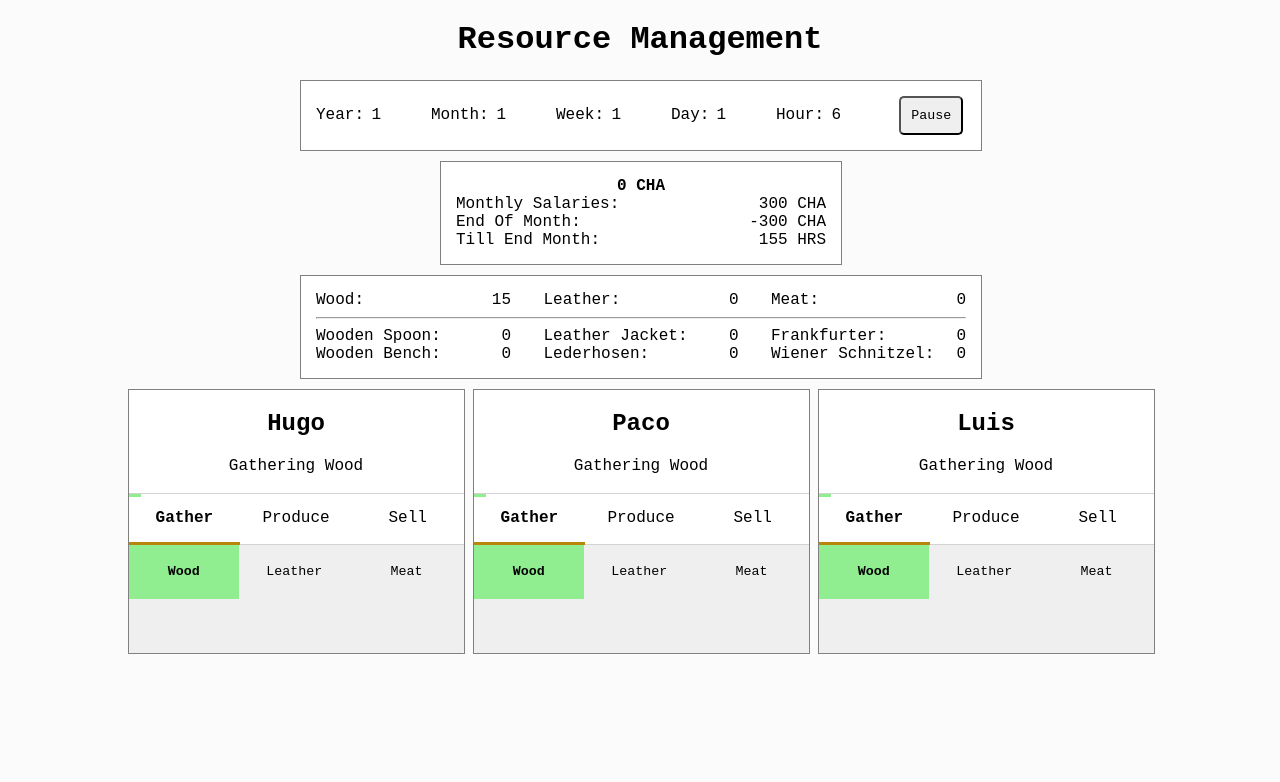
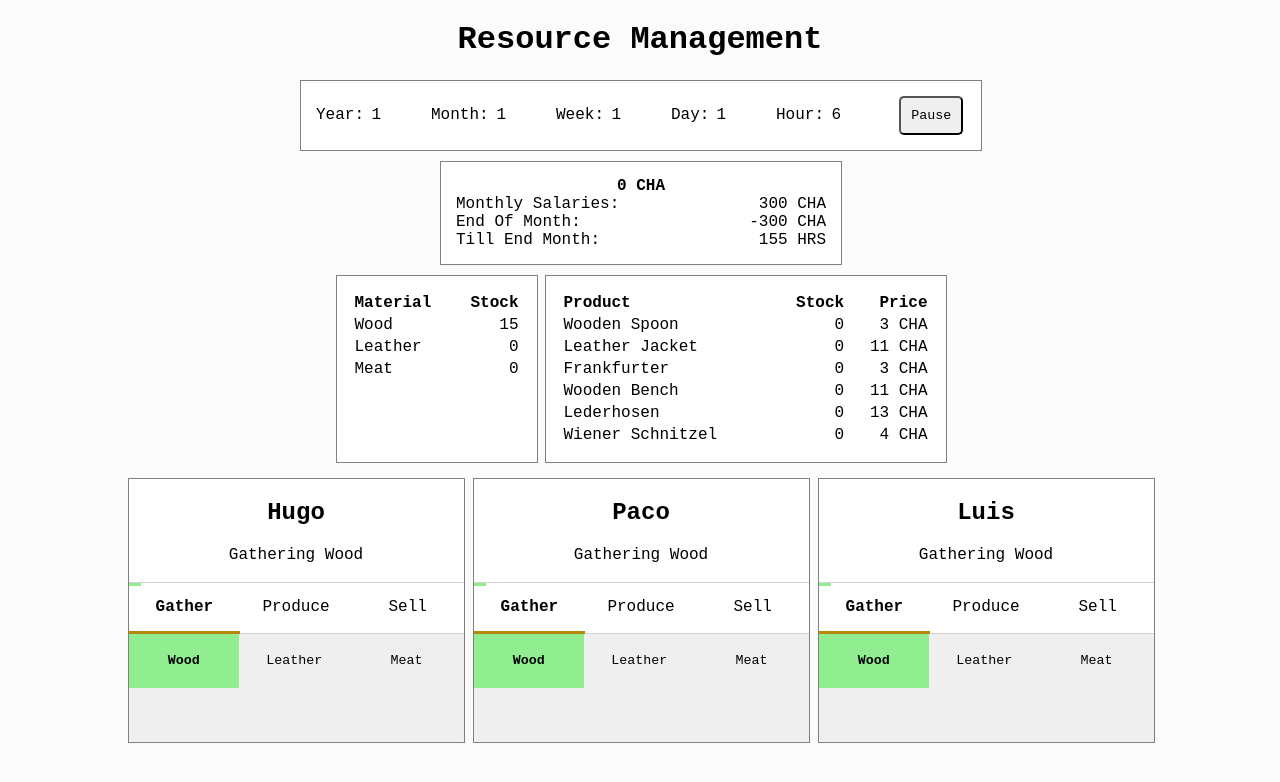
Before and after one commit to pinguinosod/resource-management, a React (Create React App) app: page / in a window 1280 px wide. Shown: the top 782 px of the page. Built offline with nearby package versions, Linux system fonts and the light colour scheme.

Commit message:
Implement variable market prices

```diff
--- a/src/App.js
+++ b/src/App.js
@@ -35,7 +35,8 @@ class App extends Component {
         quantity: 2
       }],
       stock: 0,
-      price: 3
+      price: 3,
+      marketPrice: 3
     }, {
       id: 3,
       name: 'Leather Jacket',
@@ -44,7 +45,8 @@ class App extends Component {
         quantity: 10
       }],
       stock: 0,
-      price: 16
+      price: 11,
+      marketPrice: 11
     }, {
       id: 5,
       name: 'Frankfurter',
@@ -53,7 +55,8 @@ class App extends Component {
         quantity: 2
       }],
       stock: 0,
-      price: 3
+      price: 3,
+      marketPrice: 3
     }, {
       id: 2,
       name: 'Wooden Bench',
@@ -62,7 +65,8 @@ class App extends Component {
         quantity: 10
       }],
       stock: 0,
-      price: 16
+      price: 11,
+      marketPrice: 11
     }, {
       id: 4,
       name: 'Lederhosen',
@@ -71,7 +75,8 @@ class App extends Component {
         quantity: 12
       }],
       stock: 0,
-      price: 21
+      price: 13,
+      marketPrice: 13
     }, {
       id: 6,
       name: 'Wiener Schnitzel',
@@ -80,7 +85,8 @@ class App extends Component {
         quantity: 3
       }],
       stock: 0,
-      price: 5
+      price: 4,
+      marketPrice: 4
     }],
     workers: [{
       id: 1,
@@ -127,10 +133,28 @@ class App extends Component {
       const coinsAtStart = this.state.coins;
       this.setState({ loading: true, gotNewCoins: false });
       this.doLabor()
-      if (this.state.hours > 0 && this.hrsTillNextMonth(this.state.hours) === 0) this.paySalaries()
+      if (this.state.hours > 0 && this.hrsTillNextMonth(this.state.hours) === 0) {
+        this.paySalaries()
+        this.adjustMarketPrices()
+      }
       this.setState({ hours: this.state.hours + 1, loading: false, gotNewCoins: this.state.coins > coinsAtStart })
       this.checkGameOver()
     }
+  }
+
+  adjustMarketPrices() {
+    this.setState({
+      products: this.state.products.map((product) => {
+        return {
+          id: product.id,
+          name: product.name,
+          recipe: product.recipe,
+          stock: product.stock,
+          price: product.price,
+          marketPrice: Math.ceil(product.price * (Math.random() * 0.4 + 0.8))
+        }
+      })
+    })
   }
 
   checkGameOver() {
@@ -176,7 +200,8 @@ class App extends Component {
           name: product.name,
           recipe: product.recipe,
           stock: product.stock + produced,
-          price: product.price
+          price: product.price,
+          marketPrice: product.marketPrice
         }
       }
       return product
@@ -193,7 +218,7 @@ class App extends Component {
       if (product.id === productId) {
         let newStock = product.stock
         if (product.stock > 0) {
-          updatedCoins += product.price
+          updatedCoins += product.marketPrice
           newStock--
         }
 
@@ -203,6 +228,7 @@ class App extends Component {
           recipe: product.recipe,
           stock: newStock,
           price: product.price,
+          marketPrice: product.marketPrice,
           taskEffort: product.taskEffort
         }
       }
--- a/src/Resources/Resources.css
+++ b/src/Resources/Resources.css
@@ -1,35 +1,35 @@
 @media (min-width: 703px) {
-  .Resources {
-    width: 680px;
+  .Materials {
+    width: 200px;
+    min-height: 186px;
+    margin: 0 5px 10px 2px;
+  }
+
+  .Products {
+    width: 400px;
   }
 }
 
-.App.paused .Resources {
+.App.paused .Resources .Materials,
+.App.paused .Resources .Products {
   background-color: lightgray;
 }
 
-.Resources .materials-grid,
-.Resources .products-grid {
-  display: grid;
-  grid-template-columns: auto;
+.products-table,
+.materials-table {
+  width: 100%;
 }
 
-@media (min-width: 703px) {
-  .Resources .materials-grid,
-  .Resources .products-grid {
-    grid-template-columns: 30% 30% 30%;
-    grid-column-gap: 5%;
-  }
+.products-table > thead > tr > th:first-child,
+.products-table > tbody > tr > td:first-child,
+.materials-table > thead > tr > th:first-child,
+.materials-table > tbody > tr > td:first-child {
+  text-align: left;
 }
 
-.Resources .materials-grid > span,
-.Resources .products-grid > span {
-  display: flex;
-  justify-content: space-between;
+.products-table > thead > tr > th,
+.products-table > tbody > tr > td,
+.materials-table > thead > tr > th,
+.materials-table > tbody > tr > td {
+  text-align: right;
 }
-
-.Resources .materials-grid > span > span:first-child,
-.Resources .products-grid > span > span:first-child {
-  margin-right: 5px;
-  word-wrap: break-word;
-}
--- a/src/Resources/Resources.js
+++ b/src/Resources/Resources.js
@@ -4,28 +4,44 @@ import './Resources.css'
 const Resources = (props) => {
 
   return (
-    <div className="Resources card">
+    <div className="Resources">
+      <div className="Materials card">
         <div>
-        <div className="materials-grid">
+          <table className="materials-table">
+            <thead>
+              <tr><th>Material</th><th>Stock</th></tr>
+            </thead>
+            <tbody>
               {
                 props.materials.map(material => {
-              return <span key={material.id}>
-                <span>{material.name}:</span>
-                <span className="value">{material.stock}</span>
-              </span>
+                  return <tr key={material.id}>
+                    <td>{material.name}</td>
+                    <td>{material.stock}</td>
+                  </tr>
                 })
               }
+            </tbody>
+          </table>
         </div>
-        <hr />
-        <div className="products-grid">
+      </div>
+      <div className="Products card">
+        <div>
+          <table className="products-table">
+            <thead>
+              <tr><th>Product</th><th>Stock</th><th>Price</th></tr>
+            </thead>
+            <tbody>
               {
                 props.products.map(product => {
-              return <span key={product.id}>
-                <span>{product.name}:</span>
-                <span className="value">{product.stock}</span>
-              </span>
+                  return <tr key={product.id}>
+                    <td>{product.name}</td>
+                    <td>{product.stock}</td>
+                    <td>{product.marketPrice} CHA</td>
+                  </tr>
                 })
               }
+            </tbody>
+          </table>
         </div>
       </div>
     </div>
```
Lines whose indentation alone changed are shown as unchanged.
